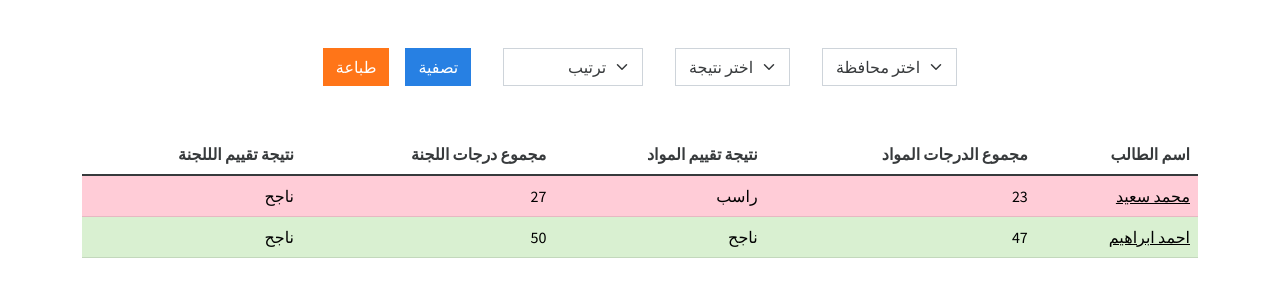
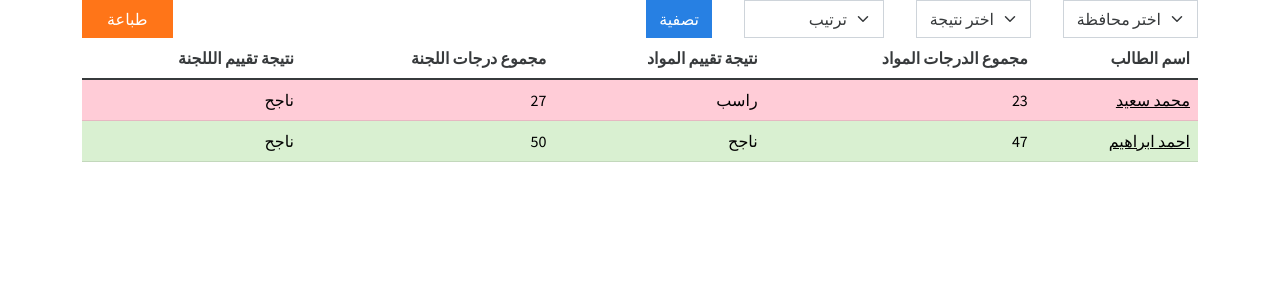
Before and after one commit to AhmedSaied94/trsana-applications-managment, a Django app: page /results/ in a window 1280 px wide. Shown: the part 56-356 px from the top of the page. Run offline with Django 4.2, Linux system fonts and the light colour scheme; a user stored in the database is signed in; data comes from the database, SQL or seed files in the repository; some libraries are stand-ins or nearby versions.

Commit message:
add print btn to results

```diff
--- a/trsana/templates/trsana/results.html
+++ b/trsana/templates/trsana/results.html
@@ -2,7 +2,7 @@
 {% block title %}نتائج الطلاب{% endblock title %}
 {% block main %}
 <div style='direction:rtl;'>
-    <div class='d-flex justify-content-center align-items-between py-5'>
+    <div class='d-flex justify-content-between align-items-center'>
         <form class='d-flex' action="{% url 'results' %}" method='GET' enctype="multipart/form-data">
             <div class="form-group ms-3">
                 <select name='city' class="form-select" id="city">
@@ -40,7 +40,7 @@
               </div>
               <input type="submit" class="btn btn-primary mx-3" value="تصفية">
         </form>
-        <button class='btn btn-warning' id='printBtn'>طباعة</button>
+        <button class='btn btn-warning px-4' id='printBtn'>طباعة</button>
     </div>
 
     <div>
```
